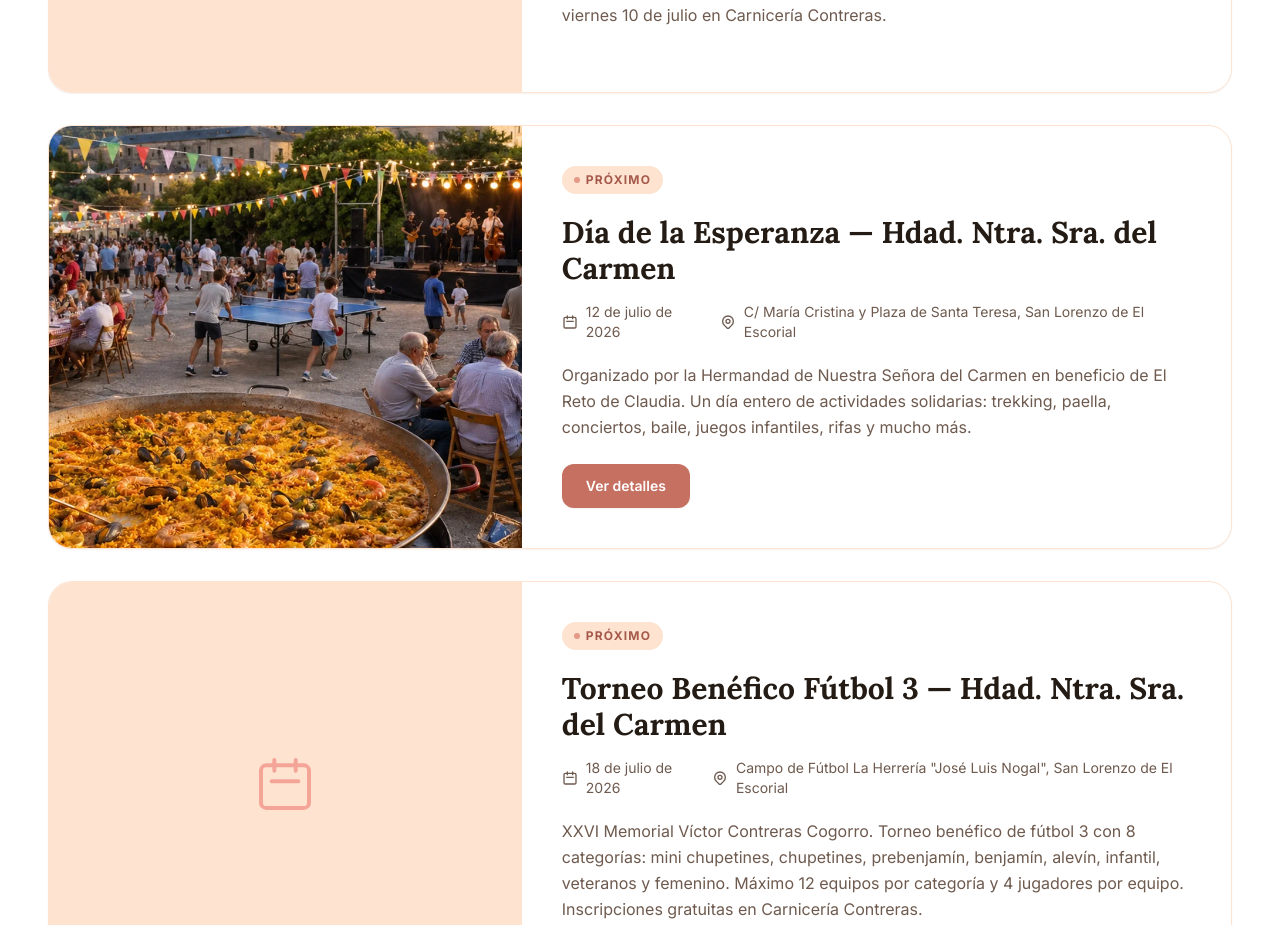
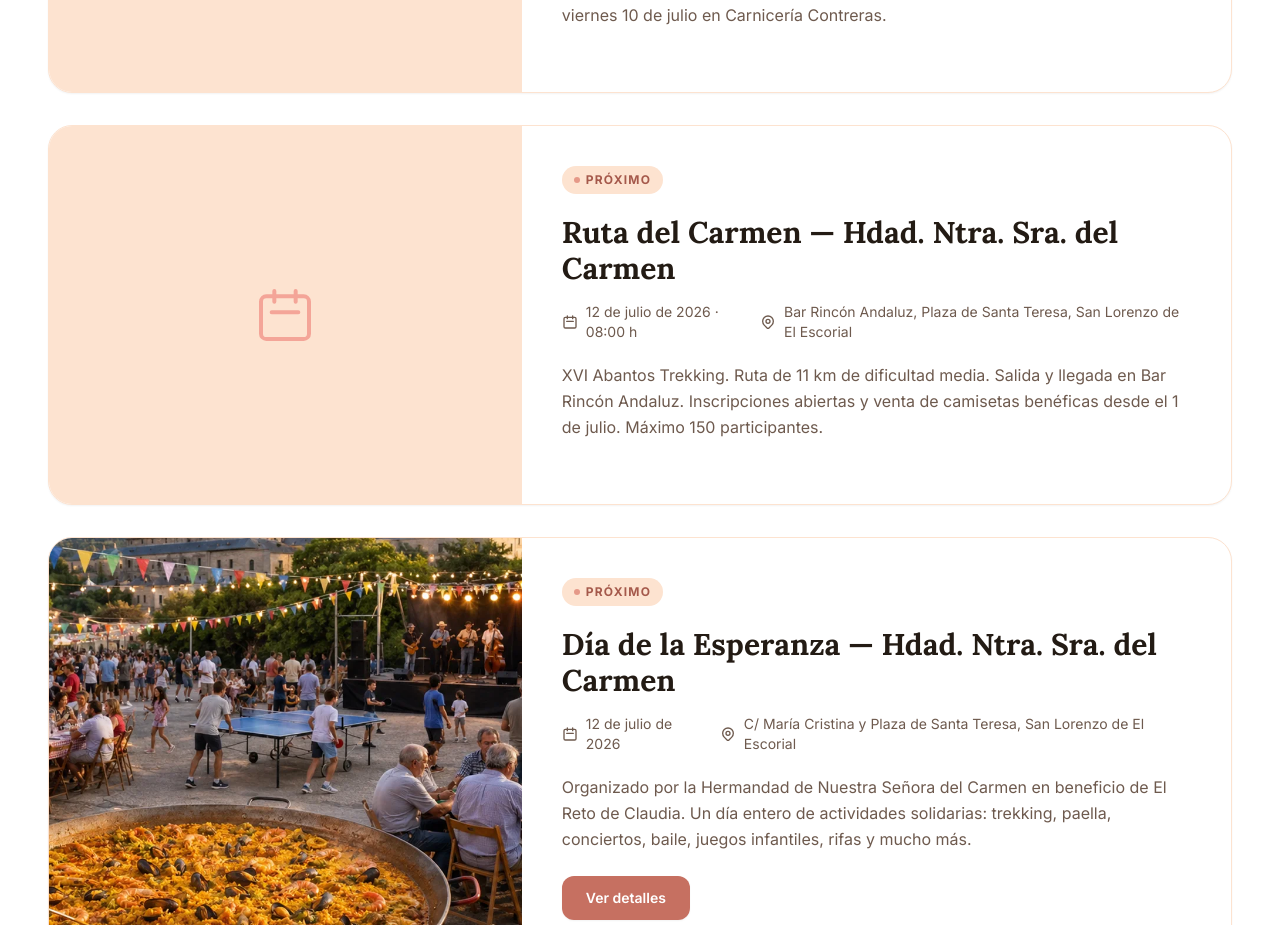
Before and after one commit to ignaciolavina/elretodeclaudia, a React (Vite) app: page /eventos in a window 1280 px wide. Shown: the part 1580-2505 px from the top of the page. Built offline with nearby package versions, Linux system fonts and the light colour scheme.

Commit message:
feat: extract Ruta del Carmen trekking as separate event

```diff
--- a/src/data/events.js
+++ b/src/data/events.js
@@ -92,6 +92,26 @@ export const EVENTS = [
     description: {
       es: 'Torneo de volley 4x4 mixto (1 chica siempre en pista). 3 categorías: alevín (16:00 h), infantil y cadete (16:00 h), juvenil y absoluta (17:00 h). Inscripciones hasta el viernes 10 de julio en Carnicería Contreras.',
       en: 'Mixed 4x4 volleyball tournament (1 girl always on court). 3 categories: U10 (4:00 PM), U14 (4:00 PM), U18 and open (5:00 PM). Registration until Friday 10 July at Carnicería Contreras.',
+    },
+    image: null,
+    status: 'upcoming',
+    category: 'solidarity',
+    registerHref: null,
+    infoHref: null,
+    organizers: [],
+  },
+  {
+    slug: 'ruta-del-carmen-2026',
+    title: {
+      es: 'Ruta del Carmen — Hdad. Ntra. Sra. del Carmen',
+      en: 'Ruta del Carmen — Hdad. Ntra. Sra. del Carmen',
+    },
+    date: '2026-07-12',
+    time: '08:00',
+    location: 'Bar Rincón Andaluz, Plaza de Santa Teresa, San Lorenzo de El Escorial',
+    description: {
+      es: 'XVI Abantos Trekking. Ruta de 11 km de dificultad media. Salida y llegada en Bar Rincón Andaluz. Inscripciones abiertas y venta de camisetas benéficas desde el 1 de julio. Máximo 150 participantes.',
+      en: 'XVI Abantos Trekking. 11 km route of medium difficulty. Start and finish at Bar Rincón Andaluz. Registration open and charity t-shirt sales from 1 July. Maximum 150 participants.',
     },
     image: null,
     status: 'upcoming',
--- a/src/pages/DiaEsperanza.jsx
+++ b/src/pages/DiaEsperanza.jsx
@@ -6,7 +6,6 @@ import { useLanguage } from '../context/LanguageContext'
 
 const SCHEDULE = {
   es: [
-    { time: '08:00', title: 'XVI Abantos Trekking', desc: 'Salida: Convento Carmelitas Descalzas. Llegada: Bar Rincón Andaluz.' },
     { time: '13:00', title: 'Mural de la Esperanza', desc: 'Con la colaboración de la Escuela Infantil Trébol. Aperitivo Musical a cargo de Charanga J. Brillantes.' },
     { time: '14:30', title: 'Paella Solidaria', desc: 'Concierto de The Greentones. Rifa benéfica durante el concierto.' },
     { time: '17:30', title: 'Juegos infantiles y tardeo', desc: 'Juegos infantiles con la colaboración de la Asociación Kairas. Tardeo con DJ.' },
@@ -15,7 +14,6 @@ const SCHEDULE = {
     { time: '', title: 'Conciertos de cierre', desc: 'Break Times y Los Que Quedamos.' },
   ],
   en: [
-    { time: '08:00', title: 'XVI Abantos Trekking', desc: 'Start: Convento Carmelitas Descalzas. Finish: Bar Rincón Andaluz.' },
     { time: '13:00', title: 'Mural of Hope', desc: 'With the collaboration of Escuela Infantil Trébol. Musical appetiser by Charanga J. Brillantes.' },
     { time: '14:30', title: 'Charity Paella', desc: 'Concert by The Greentones. Charity raffle during the concert.' },
     { time: '17:30', title: 'Kids\' games & afternoon party', desc: 'Children\'s games with Asociación Kairas. Afternoon party with DJ.' },
```
